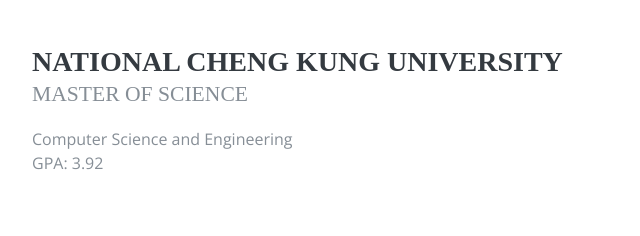
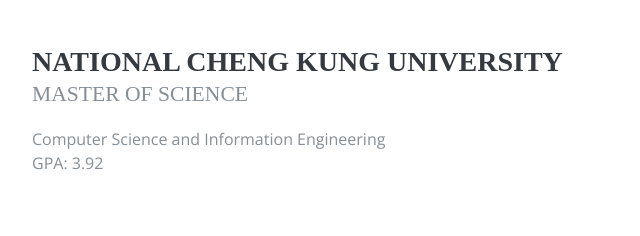
Before and after one commit to jonahchho/jonahchho.github.io, a plain HTML site: page index.html in a window 1280 px wide. Shown: the part 1912-2148 px from the top of the page, 288-928 px from the left. Drawn offline with nearby package versions, Linux system fonts and the light colour scheme; a web font is replaced by a local one.

Commit message:
Update index.html

```diff
--- a/index.html
+++ b/index.html
@@ -150,7 +150,7 @@
             <div class="resume-content mr-auto">
               <h3 class="mb-0">National Cheng Kung University</h3>
               <div class="subheading mb-3">Master of Science</div>
-              <div>Computer Science and Engineering</div>
+              <div>Computer Science and Information Engineering</div>
               <p>GPA: 3.92</p>
             </div>
             <div class="resume-date text-md-right">
```
